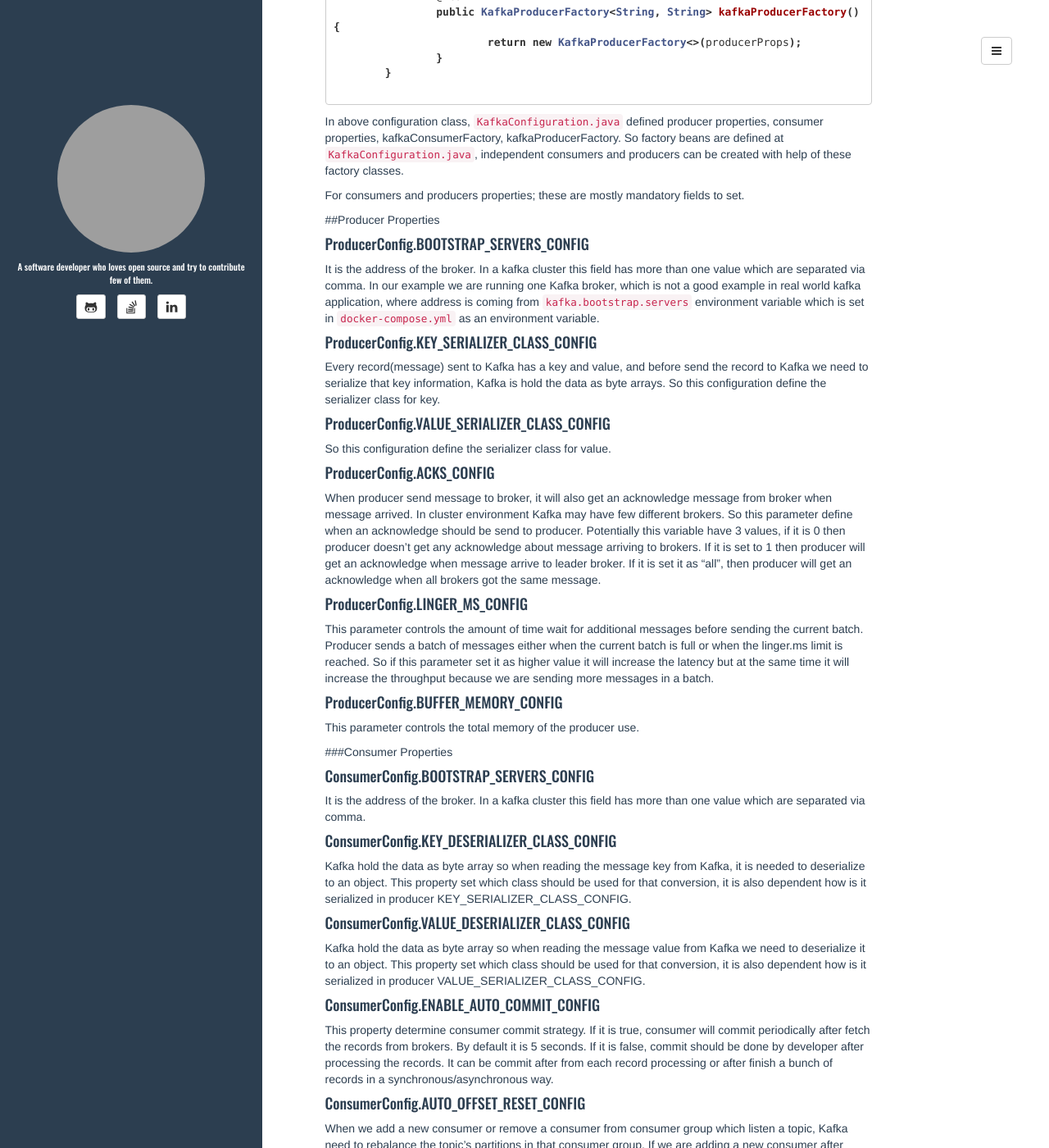
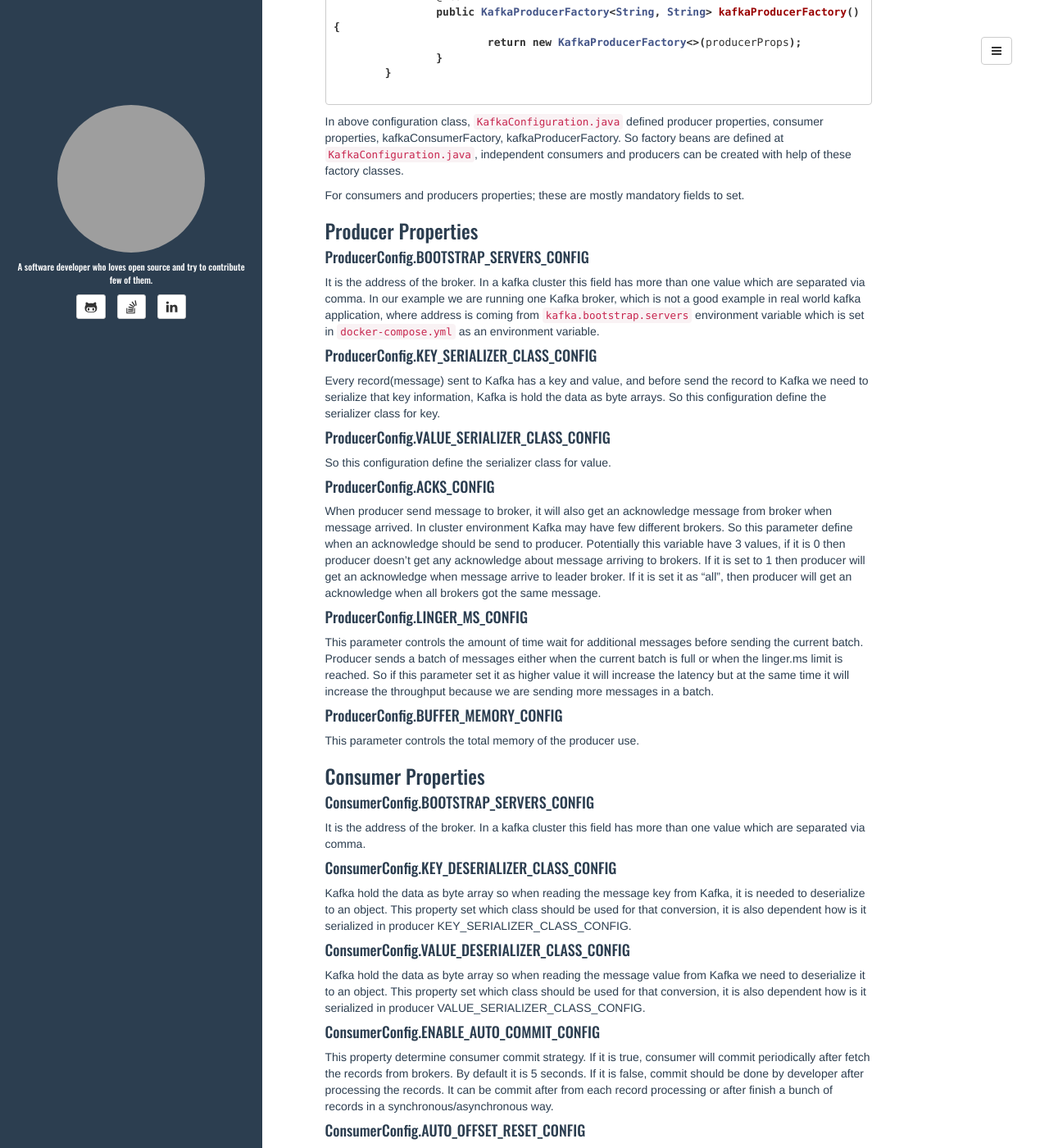
Before and after one commit to dbtek/dbyll, a Jekyll site: the page built from _posts/2019-05-25-Spring-Boot-Kafka.md, in a window 1280 px wide and 1400 px high, scrolled down 1760 px. Shown: the whole window at 82% size. Built offline with Jekyll 4.4.1, drawn with Linux system fonts in a browser that asks for light colours; some web fonts are replaced; comment, search, counter and statistics services are not loaded; grey boxes are pictures that could not be loaded.

Commit message:
Formatting

```diff
--- a/_posts/2019-05-25-Spring-Boot-Kafka.md
+++ b/_posts/2019-05-25-Spring-Boot-Kafka.md
@@ -83,7 +83,7 @@
 
 For consumers and producers properties; these are mostly mandatory fields to set.
 
-##Producer Properties
+### Producer Properties
 
 #### ProducerConfig.BOOTSTRAP_SERVERS_CONFIG
 It is the address of the broker. In a kafka cluster this field has more than one value which are separated via comma. In our example we are running one Kafka broker, which is not a good example in real world kafka application,
@@ -110,7 +110,7 @@ but at the same time it will increase the throughput because we are sending more
 #### ProducerConfig.BUFFER_MEMORY_CONFIG
 This parameter controls the total memory of the producer use.
 
-###Consumer Properties
+### Consumer Properties
 
 #### ConsumerConfig.BOOTSTRAP_SERVERS_CONFIG
 It is the address of the broker. In a kafka cluster this field has more than one value which are separated via comma.
```
